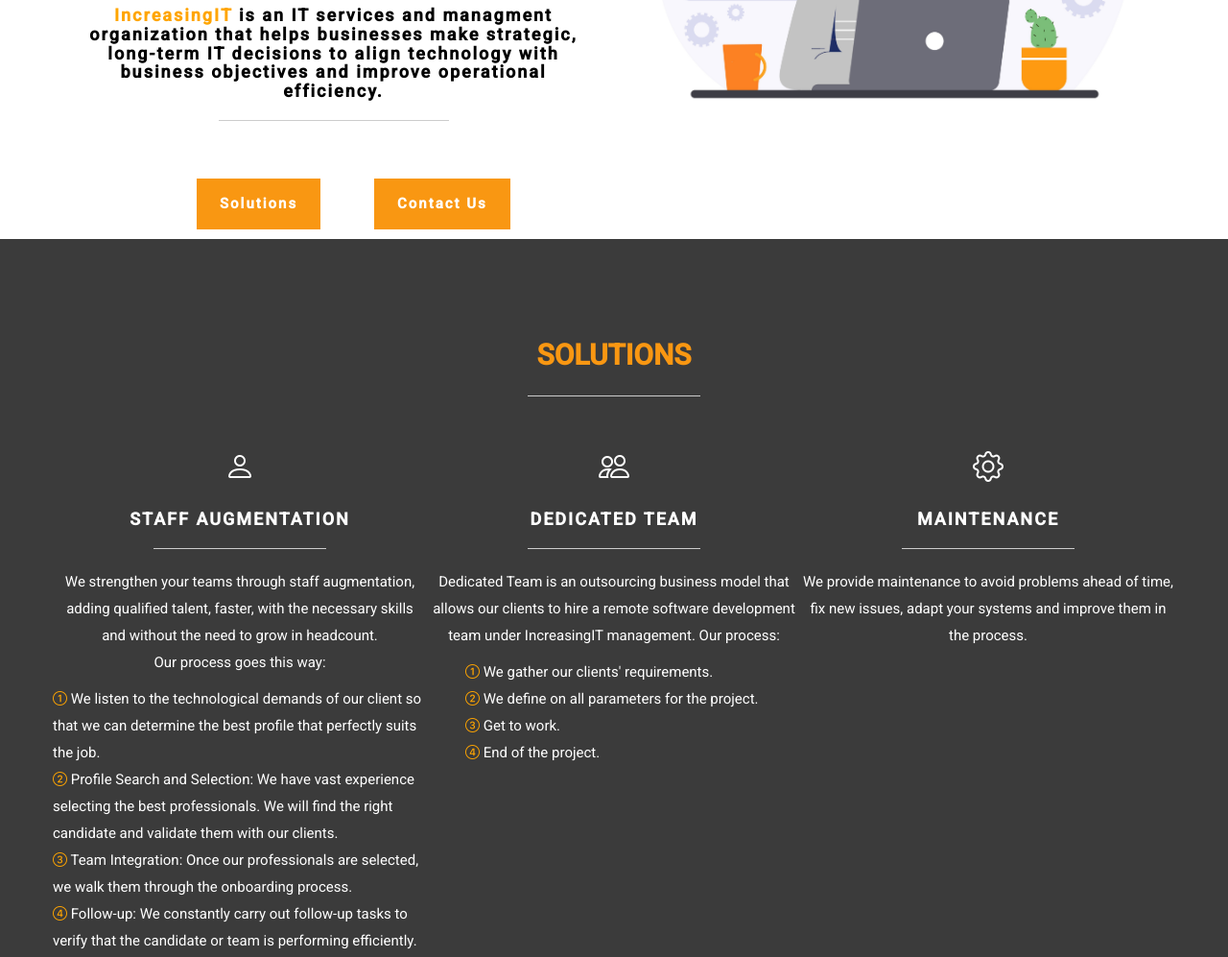
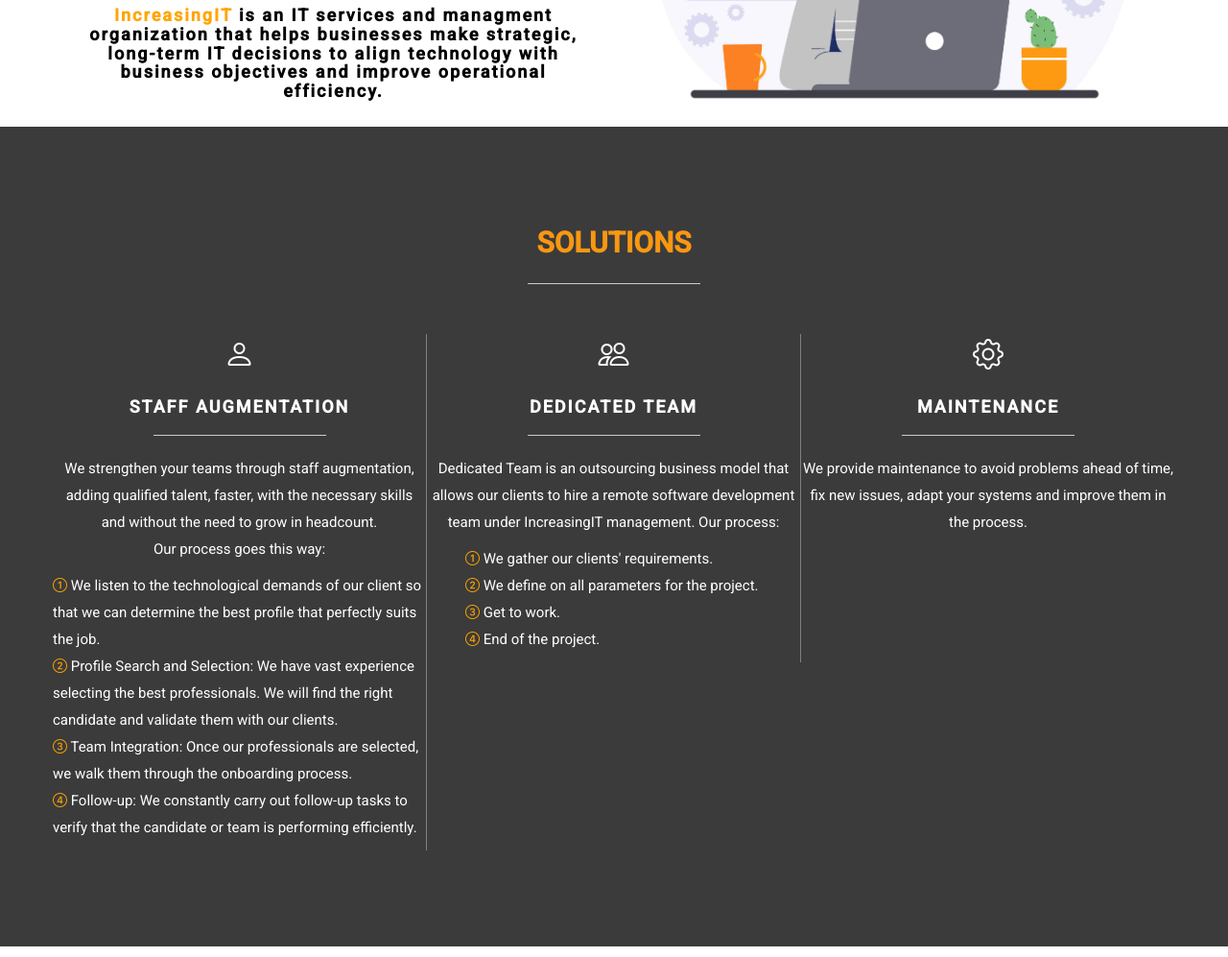
Before and after one commit to aescanda/increasingit, a plain HTML site: page index.html in a window 1280 px wide. Shown: the part 428-1425 px from the top of the page at 96% size. Drawn offline with nearby package versions, Linux system fonts and the light colour scheme.

Commit message:
pequeños cambios

```diff
--- a/index.html
+++ b/index.html
@@ -109,13 +109,6 @@
 					<h4><font color="orange">IncreasingIT</font> is an IT services and managment organization that helps businesses make strategic, long-term IT
 						decisions to align technology with business objectives and improve operational efficiency.
 					</h4>
-					<hr>
-					<div class="col-lg-4 col-sm-6 d-flex align-items-center">
-						<a href="#solutions" class="btn btn-danger">Solutions</a>
-					</div>
-					<div class="col-lg-4 col-sm-6 d-flex align-items-center">
-						<a href="#contact" class="smoothScroll btn btn-danger">Contact Us</a>
-					</div>
 			</div>
 
 			<div class="col-lg-6 col-sm-6 justify-content-end d-flex" style="margin-top:70px">
@@ -136,7 +129,7 @@
 					<hr>
 				</div>
 			</div>
-			<div class="col-lg-4 col-md-4 col-sm-4 wow fadeInUp" data-wow-delay="0.6s">
+			<div class="col-lg-4 col-md-4 col-sm-4 wow fadeInUp" data-wow-delay="0.6s" style="border-right:0.001em solid grey;">
 				<i class="bi bi-person medium-icon"></i>
 					<h3>STAFF AUGMENTATION</h3>
 					<hr>
@@ -151,7 +144,7 @@
 						<i class="bi bi-4-circle" style="color: orange"></i> Follow-up: We constantly carry out follow-up tasks to verify that the candidate or team is performing efficiently.
 				<p style="text-align:left">
 			</div>
-			<div class="col-lg-4 col-md-4 col-sm-4 wow fadeInUp" data-wow-delay="1s">
+			<div class="col-lg-4 col-md-4 col-sm-4 wow fadeInUp" data-wow-delay="1s" style="border-right:0.001em solid grey;">
 				<i class="bi bi-people medium-icon"></i>
 					<h3>DEDICATED TEAM</h3>
 					<hr>
@@ -369,7 +362,7 @@
 				</div>
 				<div class="col-md-6 col-sm-4">
 					<h3><i class="icon-linkedin medium-icon wow bounceIn" data-wow-delay="0.6s"></i>LINKEDIN</h3>
-					<p><a href ="https://www.linkedin.com/company/increasingit/"> @increasingit</a></p>
+					<p><a href ="https://www.linkedin.com/company/increasingit/" style="text-decoration: none;color:white"> @increasingit</a></p>
 				</div>
 			</div>
 
```
